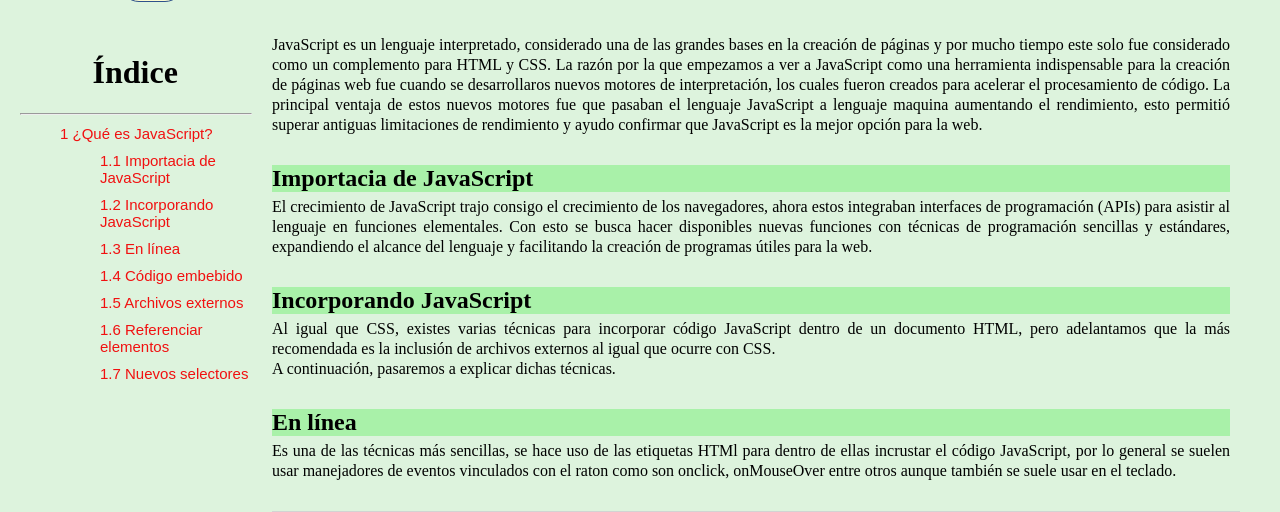
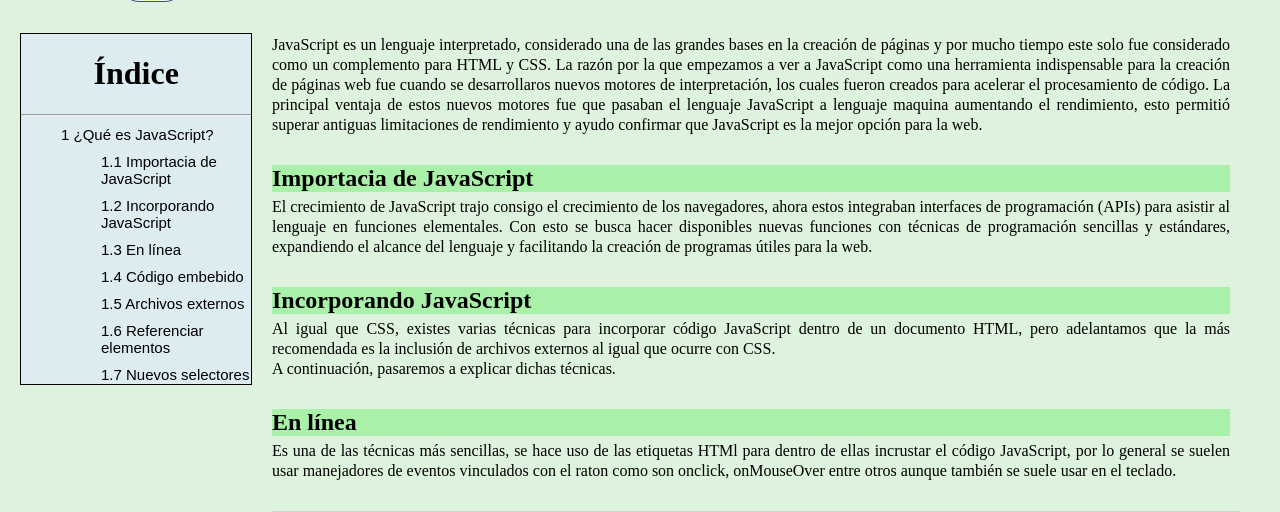
Before and after one commit to Aherreras3/Proyecto_de_aula, a web app: page /htmls/infojs.html in a window 1280 px wide. Shown: the part 47-559 px from the top of the page. Run offline with its HTML, style and script files only (its server is not run), Linux system fonts and the light colour scheme; data that the repository does not hold is empty.

Commit message:
Version 2.3

```diff
--- a/src/main/webapp/css/pa.css
+++ b/src/main/webapp/css/pa.css
@@ -4,18 +4,18 @@ body{
 }
 
 div#indexhtml, #indexintroduccion, #indexcss, #indexjs {
-
-    /*border: solid 1px black;*/
+    height: 350px;
+    border: solid 1px black;
     position: fixed;
     margin: 70px 0px 0px 0px;
     float: left;
     width: 18%;
-    /*background-color: rgb(220, 236, 241);*/
-
+    background-color: rgb(220, 236, 241);
+    overflow: scroll;
 }
-/*::-webkit-scrollbar {
+::-webkit-scrollbar {
       width: 15px;
-}*/
+}
 /*
 ::-webkit-scrollbar-track {
       background-color: lightgray;
@@ -99,7 +99,7 @@ hr{
     font-size: 18px;
     display: block;
 }
-div#indexcss li a:hover, div#indexhtml li a:hover, div#indexintroduccion li a:hover, div#indexjs li a{
+div#indexcss li a:hover, div#indexhtml li a:hover, div#indexintroduccion li a:hover, div#indexjs li a:hover{
     color: #f11010;
 }
 header{
```
Also changed, not shown: 1 other file.
